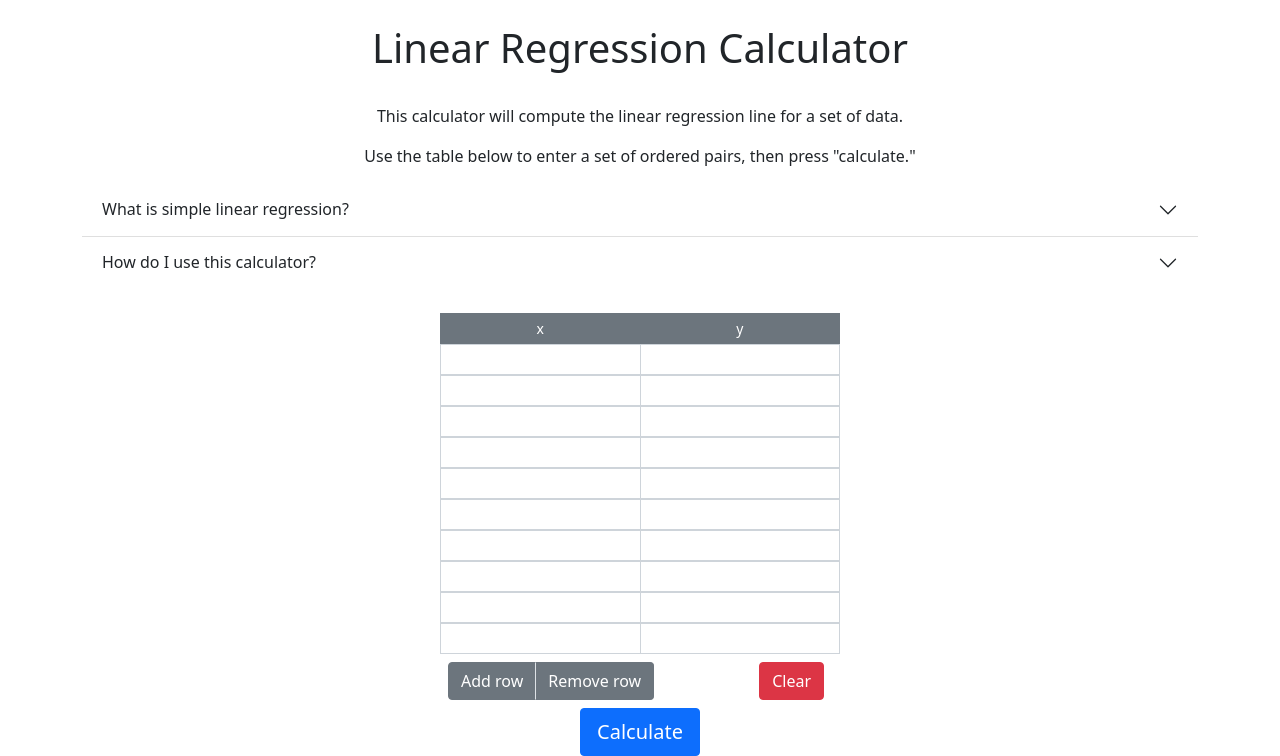
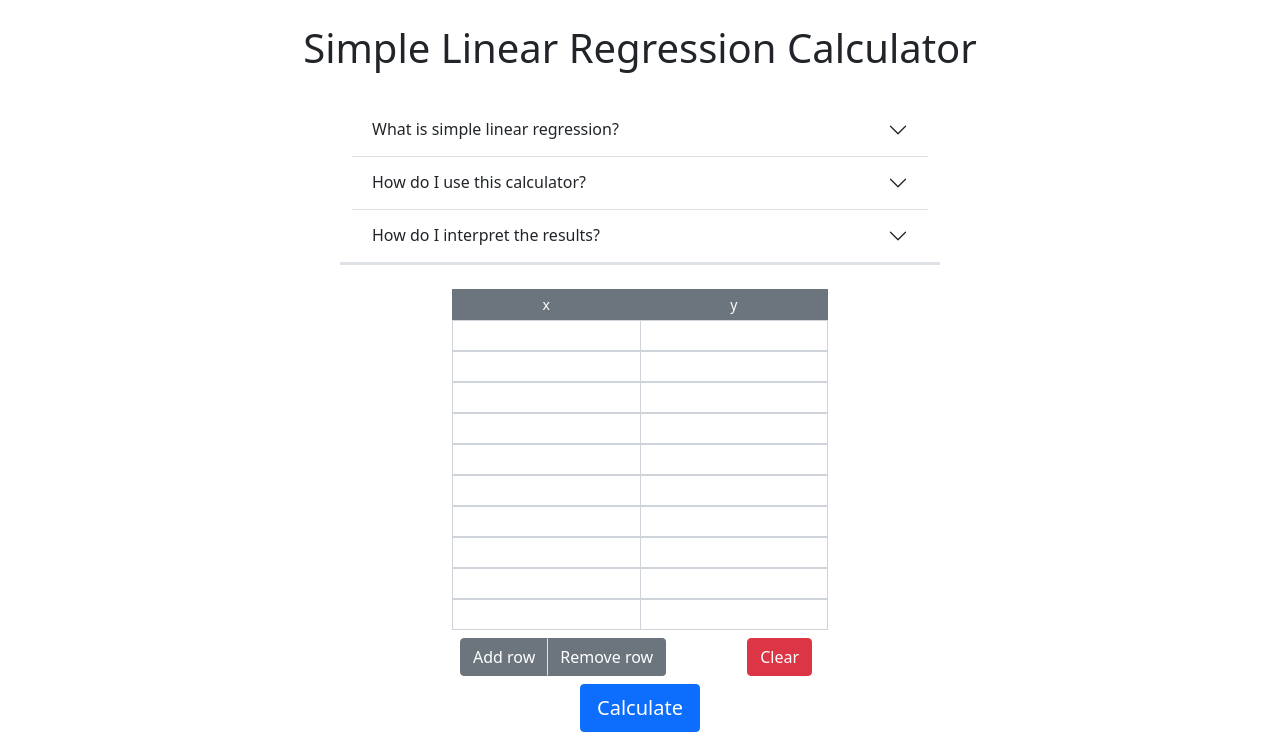
Before and after one commit to connor-shrader/math-tools, a Flask app: page /linear-regression in a window 1280 px wide. Shown: the part 56-812 px from the top of the page. Run offline with Flask 2, Linux system fonts and the light colour scheme.

Commit message:
Improved html and presentation of lin-reg

```diff
--- a/project/_statistics/templates/_statistics/linear-regression.html
+++ b/project/_statistics/templates/_statistics/linear-regression.html
@@ -1,43 +1,89 @@
 {% extends 'base.html' %}
 
 {% block content %}
-<div class="container my-4">
-    <div class="text-center">
-        <h1>Linear Regression Calculator</h1><br>
-        <p>
-            This calculator will compute the linear regression line for a set of data.
-        </p>
-        <p>
-            Use the table below to enter a set of ordered pairs, then press "calculate."
-        </p>
+<br>
+<!-- HEADER -->
+<div class="container text-center" style="max-width: 800px;">
+    <h1>
+        Simple Linear Regression Calculator
+    </h1>
+    <br>
+</div>
+<!-- ACCORDION -->
+<div class="container border-bottom border-3" style="max-width: 600px;">
     <div class="accordion accordion-flush" id="accordionFlushExample">
         <div class="accordion-item">
             <h2 class="accordion-header" id="flush-headingOne">
-                <button class="accordion-button collapsed" type="button" data-bs-toggle="collapse" data-bs-target="#flush-collapseOne" aria-expanded="false" aria-controls="flush-collapseOne">
+                <button class="accordion-button collapsed" type="button" data-bs-toggle="collapse"
+                    data-bs-target="#flush-collapseOne" aria-expanded="false" aria-controls="flush-collapseOne">
                     What is simple linear regression?
                 </button>
             </h2>
-              <div id="flush-collapseOne" class="accordion-collapse collapse" aria-labelledby="flush-headingOne" data-bs-parent="#accordionFlushExample">
-                <div class="accordion-body">Anim pariatur cliche reprehenderit, enim eiusmod high life accusamus terry richardson ad squid. 3 wolf moon officia aute, non cupidatat skateboard dolor brunch. Food truck quinoa nesciunt laborum eiusmod. Brunch 3 wolf moon tempor, sunt aliqua put a bird on it squid single-origin coffee nulla assumenda shoreditch et. Nihil anim keffiyeh helvetica, craft beer labore wes anderson cred nesciunt sapiente ea proident. Ad vegan excepteur butcher vice lomo. Leggings occaecat craft beer farm-to-table, raw denim aesthetic synth nesciunt you probably haven't heard of them accusamus labore sustainable VHS.</div>
+            <div id="flush-collapseOne" class="accordion-collapse collapse" aria-labelledby="flush-headingOne">
+                <div class="accordion-body">t</div>
             </div>
         </div>
         <div class="accordion-item">
             <h2 class="accordion-header" id="flush-headingTwo">
-                <button class="accordion-button collapsed" type="button" data-bs-toggle="collapse" data-bs-target="#flush-collapseTwo" aria-expanded="false" aria-controls="flush-collapseTwo">
+                <button class="accordion-button collapsed" type="button" data-bs-toggle="collapse"
+                    data-bs-target="#flush-collapseTwo" aria-expanded="false" aria-controls="flush-collapseTwo">
                     How do I use this calculator?
                 </button>
             </h2>
-              <div id="flush-collapseTwo" class="accordion-collapse collapse" aria-labelledby="flush-headingTwo" data-bs-parent="#accordionFlushExample">
-                <div class="accordion-body">Anim pariatur cliche reprehenderit, enim eiusmod high life accusamus terry richardson ad squid. 3 wolf moon officia aute, non cupidatat skateboard dolor brunch. Food truck quinoa nesciunt laborum eiusmod. Brunch 3 wolf moon tempor, sunt aliqua put a bird on it squid single-origin coffee nulla assumenda shoreditch et. Nihil anim keffiyeh helvetica, craft beer labore wes anderson cred nesciunt sapiente ea proident. Ad vegan excepteur butcher vice lomo. Leggings occaecat craft beer farm-to-table, raw denim aesthetic synth nesciunt you probably haven't heard of them accusamus labore sustainable VHS.</div>
+            <div id="flush-collapseTwo" class="accordion-collapse collapse" aria-labelledby="flush-headingTwo">
+                <div class="accordion-body">
+                    <p>
+                        Enter a list of ordered pairs in the table below. Each row should contain
+                        the x and y value of a single ordered pair. Once you have entered all of your data, click
+                        'Calculate' to determine the line of best fit for the data.
+                    </p>
+                    <ul>
+                        <li>You cannot enter more than 1000 data points.</li>
+                        <li>Any blank rows will be ignored.</li>
+                        <li>Any rows that contain do not contain both an x-coordinate and a y-coordinate will also be
+                            ignored.</li>
+                    </ul>
+                </div>
+            </div>
+            <h2 class="accordion-header" id="flush-headingThree">
+                <button class="accordion-button collapsed" type="button" data-bs-toggle="collapse"
+                    data-bs-target="#flush-collapseThree" aria-expanded="false" aria-controls="flush-collapseThree">
+                    How do I interpret the results?
+                </button>
+            </h2>
+            <div id="flush-collapseThree" class="accordion-collapse collapse" aria-labelledby="flush-headingThree">
+                <div class="accordion-body">
+                    <p>
+                        This calculator will give you two results: the line of best fit and the coefficient of determination
+                        (also called r<sup>2</sup>).
+                    </p>
+                    <p>
+                        The line of best fit is the linear function that best approximaties the set of data (based on
+                        the least-squares approach). You can use this function to predict the y-coordinate of a new data
+                        point using only the x-coordinate.
+                    </p>
+                    <p>
+                        The coefficient of determination is a measure of how well the independent variable predicts the
+                        variance of the data. An r<sup>2</sup> value that is close to 1 means that the line of best fit
+                        is a very good predictor, while an r<sup>2</sup> value closer to 0 means that
+                        the line is not a good fit.
+                    </p>
+                    <p>
+                        If you get a low value for r<sup>2</sup>, there are a few possibilities:
+                    </p>
+                    <ul>
+                        <li>A linear model is not a good fit for your data. There may be a better model for your data, such as a quadratic model.</li>
+                        <li>There is simply a weak correlation between your independent variable and your dependent variable.</li>
+                        <li>You do not have enough data points. The number of data points that you'll need will depend on the context, but you should try to use as much data as possible.</li>
+                    </ul>
                 </div>
             </div>
         </div>
     </div>
 </div>
-<div class="container">
-    <div class="row d-flex justify-content-center">
-        <div class="col-lg d-flex justify-content-center">
-            <div style="max-width: 400px;">
+<br>
+<!-- FORM -->
+<div class="container" style="max-width: 400px;">
     <div class="input-group text-center">
         <div class="rounded-0 form-control form-control-sm  bg-secondary text-white border-secondary">x
         </div>
@@ -77,19 +123,42 @@
         </div>
     </form>
 </div>
+<br>
+<!-- RESULTS -->
+{% if form.data_json.data %}
+<div class="container text-center border-top border-3" style="max-width: 600px;">
+    <br>
+    <img width=360 height=360
+        src="{{ url_for('statistics.linear_regression_plot', data_json = form.data_json.data, alpha = alpha, beta = beta) }}"
+        alt="test"
+        style="margin-right: 100px">
 </div>
-        {% if form.data_json.data %}
-        <div class="col-lg d-flex justify-content-center align-items-center">
-            <img width=360 height=360 src="{{ url_for('statistics.linear_regression_plot', data_json = form.data_json.data, alpha = alpha, beta = beta) }}" alt="test">
+<div class="container" style="max-width: 600px;">
+    <table class="table table-borderless" id="table">
+        <tbody>
+          <tr>
+            <td class="text-end">Line of best fit:</td>
+            <td style="width: 300px">{{ line_of_best_fit }}</td>
+          </tr>
+          <tr>
+            <td class="text-end" style="width: 300px">Coefficient of determination:</td>
+            <td style="width: 300px">r<sup>2</sup> = {{ r2 }}</td>
+          </tr>
+        </tbody>
+      </table>
 </div>
 {% endif %}
-    </div>
-</div>
 
 <!-- https://stackoverflow.com/questions/31863582/automatically-scroll-to-a-div-when-flask-returns-rendered-template -->
 {% if scroll %}
 <script>
-    document.getElementById('{{ scroll }}').focus();
+    const scrollTo = '{{ scroll }}'
+    if (scrollTo === 'table') {
+        setTimeout(() => {document.getElementById(scrollTo).scrollIntoView();}, 50);
+    }
+    else {
+        document.getElementById(scrollTo).focus();
+    }
 </script>
 {% endif %}
 <script>
--- a/project/_statistics/views.py
+++ b/project/_statistics/views.py
@@ -4,7 +4,10 @@ from flask import Blueprint, render_template, redirect, url_for, send_file
 from math import isnan
 from simplejson import dumps
 
-from .linear_regression import process_coordinates, json_to_dataframe, plot_data, compute_linear_fit
+from .linear_regression import (
+    process_coordinates, json_to_dataframe,
+    plot_data, compute_linear_fit, format_best_fit
+)
 
 statistics = Blueprint('statistics', __name__, template_folder='templates/_statistics')
 
@@ -15,6 +18,7 @@ def linear_regression():
     data_json = form.data_json.data
     scroll = None
     alpha, beta, r2 = None, None, None
+    line_of_best_fit = None
 
     if form.add_entry.data:
         form.coordinates.append_entry()
@@ -43,6 +47,8 @@ def linear_regression():
             flash('Warning: there was a division by 0 error. Make sure that you have multiple different x values in your data.')
 
         form.data_json.data = dumps(data)
+        line_of_best_fit = format_best_fit(alpha, beta)
+        scroll = "table"
 
     return render_template(
         'linear-regression.html',
@@ -51,6 +57,7 @@ def linear_regression():
         scroll = scroll,
         alpha = alpha,
         beta = beta,
+        line_of_best_fit = line_of_best_fit,
         r2 = r2
 )
 
```
Also changed, not shown: project/_statistics/linear_regression.py (+32 -6 lines). Lines whose indentation alone changed are shown as unchanged.
